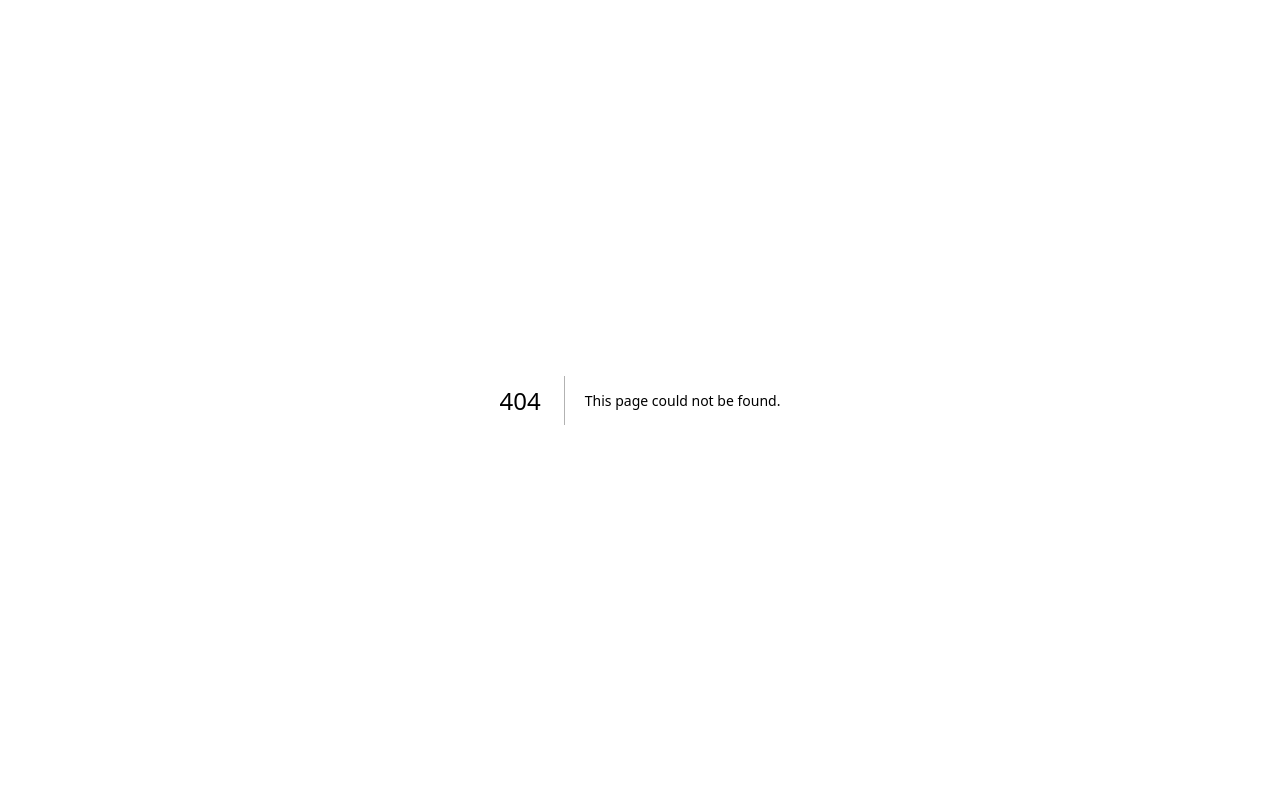
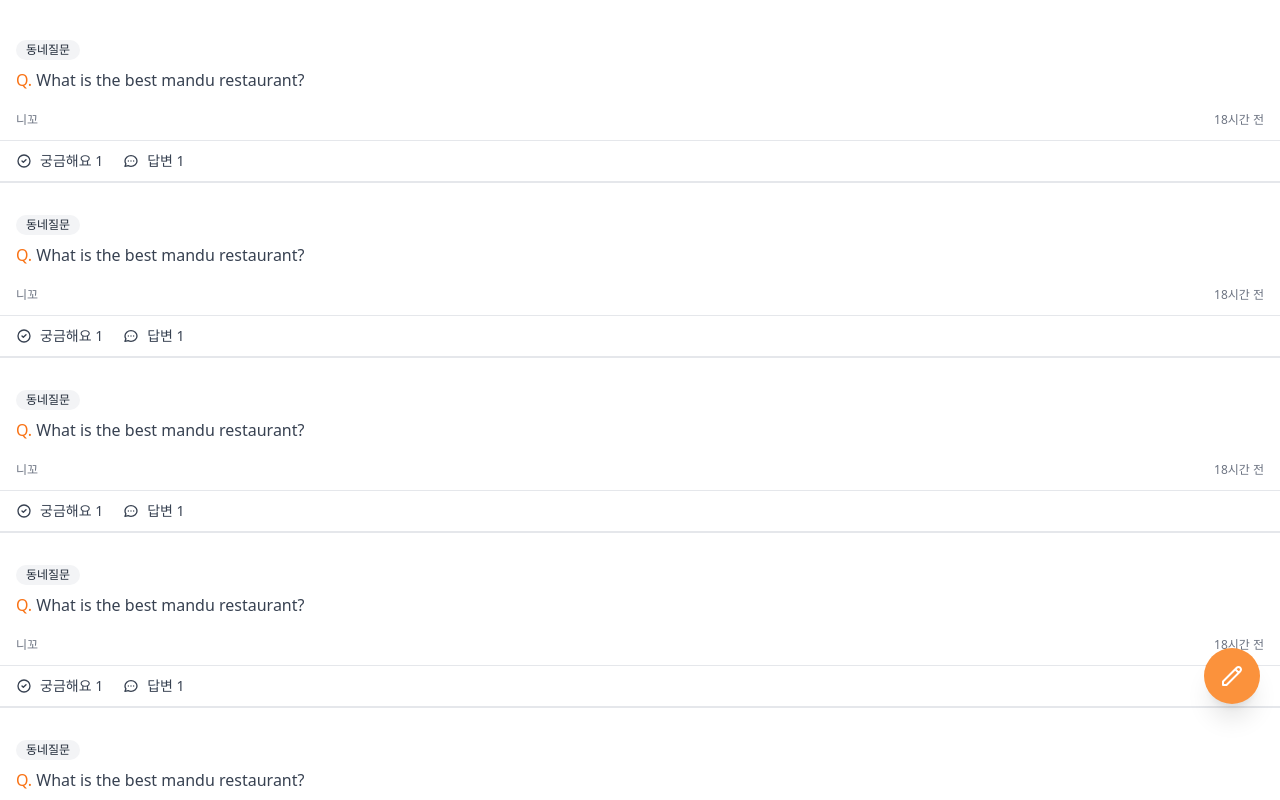
Before and after one commit to jliliflora/carrot-market-app, a Next.js app: page /community in a window 1280 px wide. Before the commit this address had no page. Shown: the top 800 px of the page. Built offline with nearby package versions, Linux system fonts and the light colour scheme.

Commit message:
community page UI

```diff
--- /dev/null
+++ b/pages/community/index.tsx
@@ -0,0 +1,76 @@
+import type { NextPage } from "next";
+
+const Community: NextPage = () => {
+  return (
+    <div className="py-10 space-y-8">
+      {[1, 2, 3, 4, 5, 6].map((_, i) => (
+        <div className="flex cursor-pointer flex-col items-start">
+          <span className="flex ml-4 items-center px-2.5 py-0.5 rounded-full text-xs font-medium bg-gray-100 text-gray-800">
+            동네질문
+          </span>
+          <div className="mt-2 px-4 text-gray-700">
+            <span className="text-orange-500 font-medium">Q.</span> What is the
+            best mandu restaurant?
+          </div>
+          <div className="mt-5 px-4 flex items-center justify-between w-full text-gray-500 font-medium text-xs">
+            <span>니꼬</span>
+            <span>18시간 전</span>
+          </div>
+          <div className="flex px-4 space-x-5 mt-3 text-gray-700 py-2.5 border-t border-b-[2px]  w-full">
+            <span className="flex space-x-2 items-center text-sm">
+              <svg
+                className="w-4 h-4"
+                fill="none"
+                stroke="currentColor"
+                viewBox="0 0 24 24"
+                xmlns="http://www.w3.org/2000/svg"
+              >
+                <path
+                  strokeLinecap="round"
+                  strokeLinejoin="round"
+                  strokeWidth="2"
+                  d="M9 12l2 2 4-4m6 2a9 9 0 11-18 0 9 9 0 0118 0z"
+                ></path>
+              </svg>
+              <span>궁금해요 1</span>
+            </span>
+            <span className="flex space-x-2 items-center text-sm">
+              <svg
+                className="w-4 h-4"
+                fill="none"
+                stroke="currentColor"
+                viewBox="0 0 24 24"
+                xmlns="http://www.w3.org/2000/svg"
+              >
+                <path
+                  strokeLinecap="round"
+                  strokeLinejoin="round"
+                  strokeWidth="2"
+                  d="M8 12h.01M12 12h.01M16 12h.01M21 12c0 4.418-4.03 8-9 8a9.863 9.863 0 01-4.255-.949L3 20l1.395-3.72C3.512 15.042 3 13.574 3 12c0-4.418 4.03-8 9-8s9 3.582 9 8z"
+                ></path>
+              </svg>
+              <span>답변 1</span>
+            </span>
+          </div>
+        </div>
+      ))}
+      <button className="fixed hover:bg-orange-500 transition-colors cursor-pointer  bottom-24 right-5 shadow-xl bg-orange-400 rounded-full p-4 text-white">
+        <svg
+          className="w-6 h-6"
+          fill="none"
+          stroke="currentColor"
+          viewBox="0 0 24 24"
+          xmlns="http://www.w3.org/2000/svg"
+        >
+          <path
+            strokeLinecap="round"
+            strokeLinejoin="round"
+            strokeWidth="2"
+            d="M15.232 5.232l3.536 3.536m-2.036-5.036a2.5 2.5 0 113.536 3.536L6.5 21.036H3v-3.572L16.732 3.732z"
+          ></path>
+        </svg>
+      </button>
+    </div>
+  );
+};
+export default Community;
--- a/pages/items/upload.tsx
+++ b/pages/items/upload.tsx
@@ -1,7 +1,7 @@
 import type { NextPage } from "next";
 const Upload: NextPage = () => {
   return (
-    <div className="px-4 py-16">
+    <div className="px-4 py-10">
       <div>
         <div>
           <label className="w-full cursor-pointer text-gray-600 hover:border-orange-500 hover:text-orange-500 flex items-center justify-center border-2 border-dashed border-gray-300 h-48 rounded-md">
```
